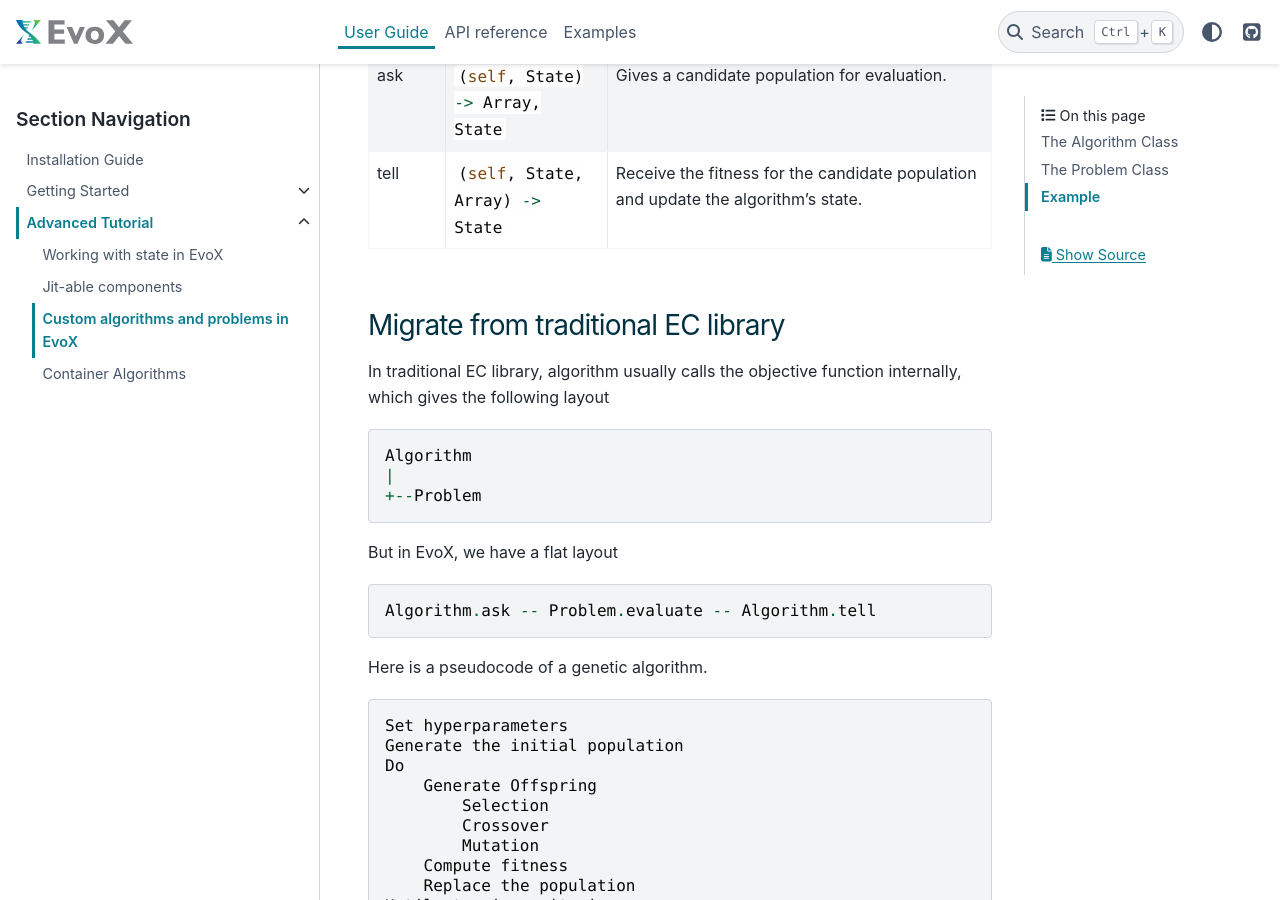
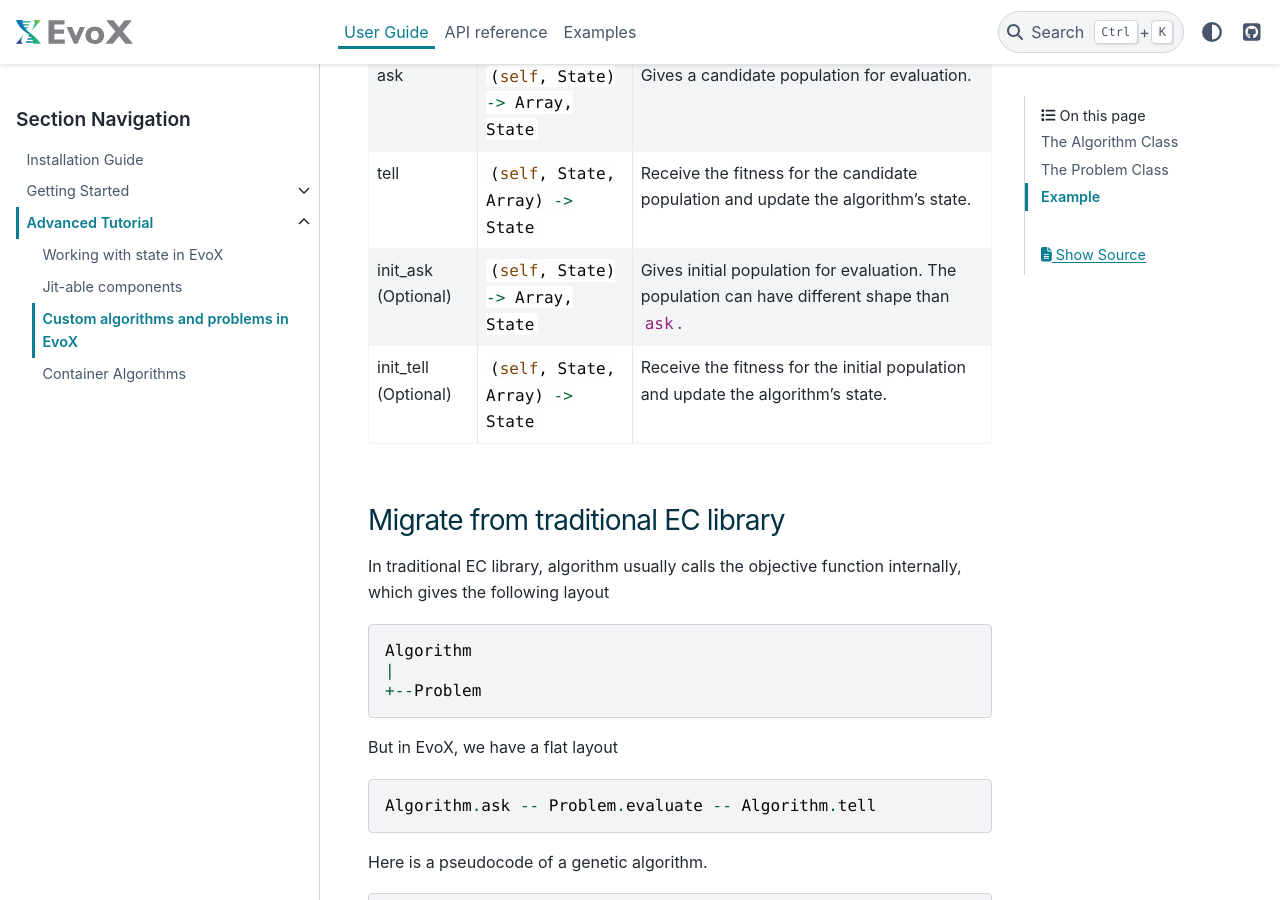
Before and after one commit to EMI-Group/evox, a Sphinx documentation site: the page built from docs/source/guide/advanced/3-custom-alg-pro.md, in a window 1280 px wide and 900 px high, scrolled down 663 px. Built offline with Sphinx 7.4.7 and the PyData theme 0.15.4, drawn with Linux system fonts in a browser that asks for light colours; some of the changed text lies outside the part shown.

Commit message:
doc: add init_ask to the guide

```diff
--- a/docs/source/guide/advanced/3-custom-alg-pro.md
+++ b/docs/source/guide/advanced/3-custom-alg-pro.md
@@ -20,6 +20,8 @@ In total, there are four methods one need to implement.
 | setup        | {python}`(self, RRNGKey) -> State`      | Initialize mutable state, for example the `momentum`.                                                              |
 | ask          | {python}`(self, State) -> Array, State` | Gives a candidate population for evaluation.                                                                       |
 | tell         | {python}`(self, State, Array) -> State` | Receive the fitness for the candidate population and update the algorithm's state.                                 |
+| init_ask (Optional)  | {python}`(self, State) -> Array, State` | Gives initial population for evaluation. The population can have different shape than `ask`.               |
+| init_tell (Optional) | {python}`(self, State, Array) -> State` | Receive the fitness for the initial population and update the algorithm's state.                           |
 
 ### Migrate from traditional EC library
 
@@ -168,6 +170,14 @@ class ExampleGA(Algorithm):
             key=key,
         )
 
+    def init_ask(self, state):
+        # initial the fitness for our initial population
+        return pop, state
+
+    def init_tell(self, state, fitness):
+        # update the fitness for the initial population
+        return state.update(fit=fitness)
+
     def ask(self, state):
         key, mut_key, x_key = random.split(state.key, 3)
         # here we do mutation and crossover (reproduction)
```
